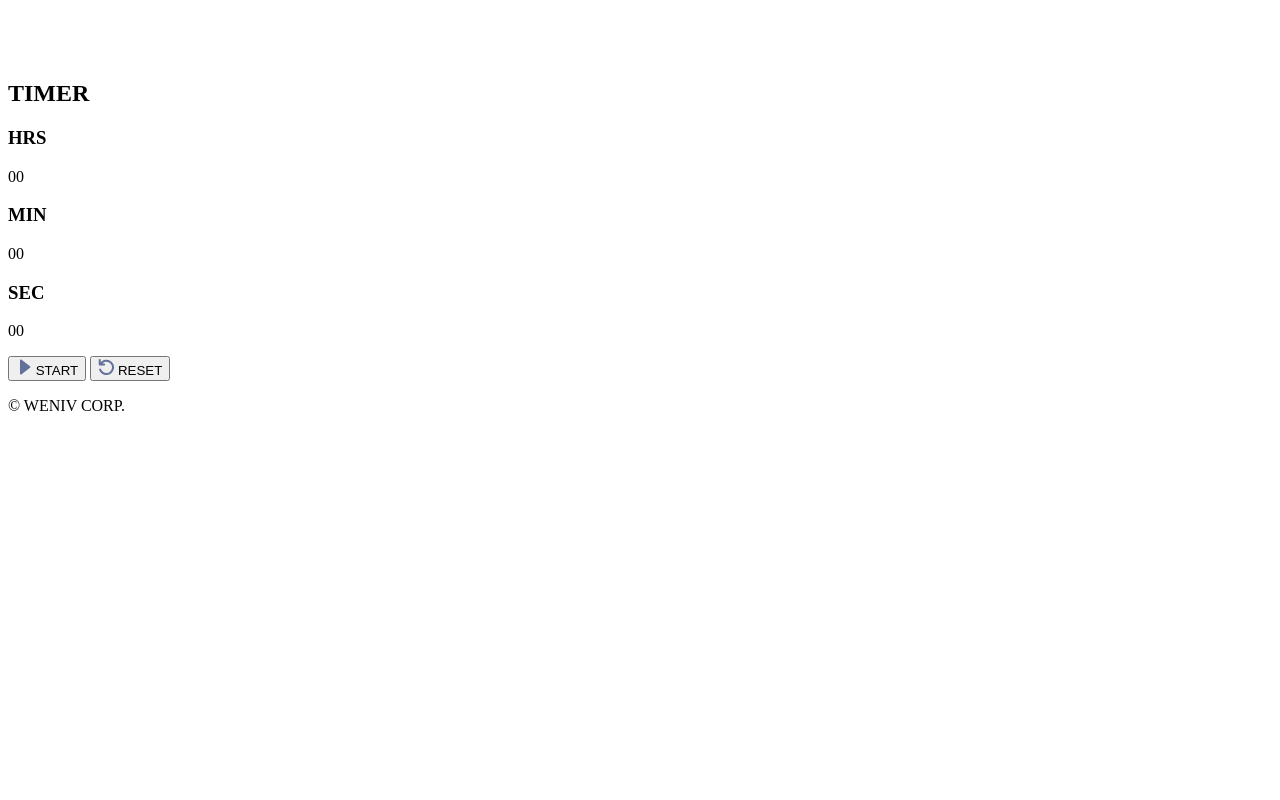
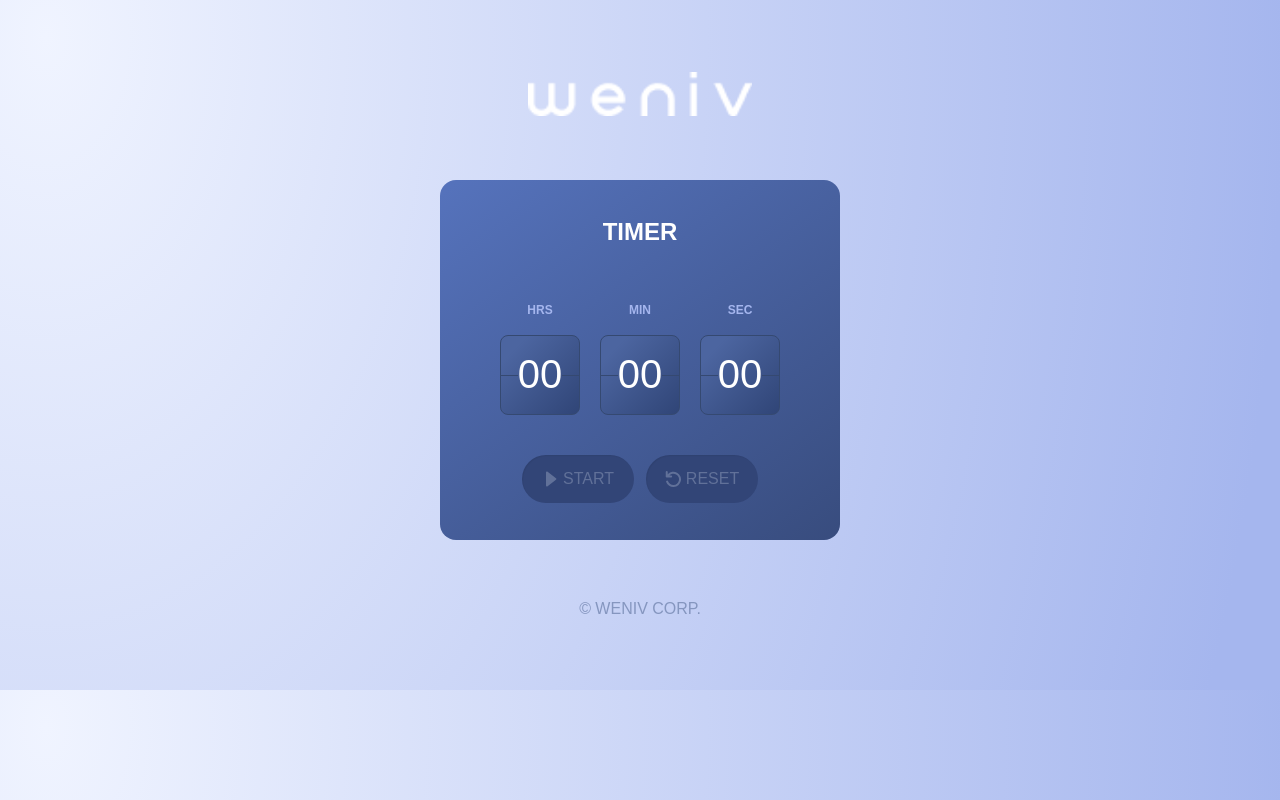
Before and after one commit to nguswjd/test_timer, a plain HTML site: page index.html in a window 1280 px wide. Drawn offline with Linux system fonts and the light colour scheme; a web font is replaced by a local one.

Commit message:
timer css 구현

```diff
--- a/index.html
+++ b/index.html
@@ -18,33 +18,33 @@
   <main>
     <h2>TIMER</h2>
 
-    <div>
-      <section>
+    <div class="timerBox">
+      <section class="hoursBox">
         <h3>HRS</h3>
 
-        <div class="hoursBox">
+        <div>
           <p>00</p>
         </div>
       </section>
 
-      <section>
+      <section class="minBox">
         <h3>MIN</h3>
 
-        <div class="minBox">
+        <div>
           <p>00</p>
         </div>
       </section>
 
-      <section>
+      <section class="secBox">
         <h3>SEC</h3>
 
-        <div class="secBox">
+        <div>
           <p>00</p>
         </div>
       </section>
     </div>
 
-    <div>
+    <div class="timerBtnBox">
       <button>
         <img src="image/icon-start-disabled.svg" alt="">
         <span>START</span>
--- a/main.css
+++ b/main.css
@@ -0,0 +1,141 @@
+@import url("https://cdn.jsdelivr.net/gh/orioncactus/pretendard@v1.3.9/dist/web/static/pretendard.min.css");
+
+* {
+  margin: 0;
+  padding: 0;
+  box-sizing: border-box;
+
+  font-family: pretendard, sans-serif;
+  font-size: 16px;
+}
+
+body {
+  background: radial-gradient(
+    96.74% 276.79% at 3.59% 5.28%,
+    #f0f4ff 0%,
+    #a5b6ee 100%
+  );
+
+  display: flex;
+  flex-direction: column;
+  align-items: center;
+  gap: 60px;
+  padding: 72px 0;
+}
+
+h1 img {
+  width: 224px;
+}
+
+main {
+  width: 400px;
+  height: 360px;
+
+  border-radius: 16px;
+
+  background: linear-gradient(144.07deg, #5572bb 2.13%, #374b7c 102.97%);
+
+  display: flex;
+  flex-direction: column;
+  align-items: center;
+  justify-content: center;
+  gap: 40px;
+}
+
+main h2 {
+  color: #fff;
+  font-size: 24px;
+  margin-bottom: 17px;
+}
+
+.timerBox {
+  display: flex;
+  gap: 20px;
+}
+
+.timerBox section {
+  display: flex;
+  flex-direction: column;
+  align-items: center;
+  gap: 18px;
+}
+
+.timerBox section h3 {
+  color: #a5b6ee;
+  font-size: 12px;
+}
+
+.timerBox section div {
+  width: 80px;
+  height: 80px;
+
+  background: linear-gradient(314.28deg, #304577 0%, #4c65a0 83%);
+  border: solid 1px #354971;
+  border-radius: 8px;
+
+  display: flex;
+  align-items: center;
+  justify-content: center;
+}
+
+.timerBox section p {
+  font-size: 40px;
+  color: #fff;
+}
+
+.timerBox section {
+  position: relative;
+}
+
+.timerBox section p::before,
+.timerBox section p::after {
+  display: block;
+
+  content: "";
+  width: 18px;
+  height: 1px;
+  background-color: #354971;
+
+  position: absolute;
+}
+
+.timerBox section p::before {
+  top: 65%;
+  left: 0;
+}
+
+.timerBox section p::after {
+  top: 65%;
+  right: 0;
+}
+
+.timerBtnBox {
+  display: flex;
+  gap: 12px;
+}
+
+.timerBtnBox button {
+  width: 112px;
+  height: 48px;
+
+  font-size: 14px;
+  color: #617199;
+
+  background-color: #324577;
+  box-shadow: 1px 1px 1px 0px #0000000D inset;
+
+  border-radius: 50px;
+
+  cursor: pointer;
+  outline: none;
+  border: none;
+
+  display: flex;
+  align-items: center;
+  justify-content: center;
+  gap: 5px;
+}
+
+footer p {
+  color: #8596bf;
+}
```
